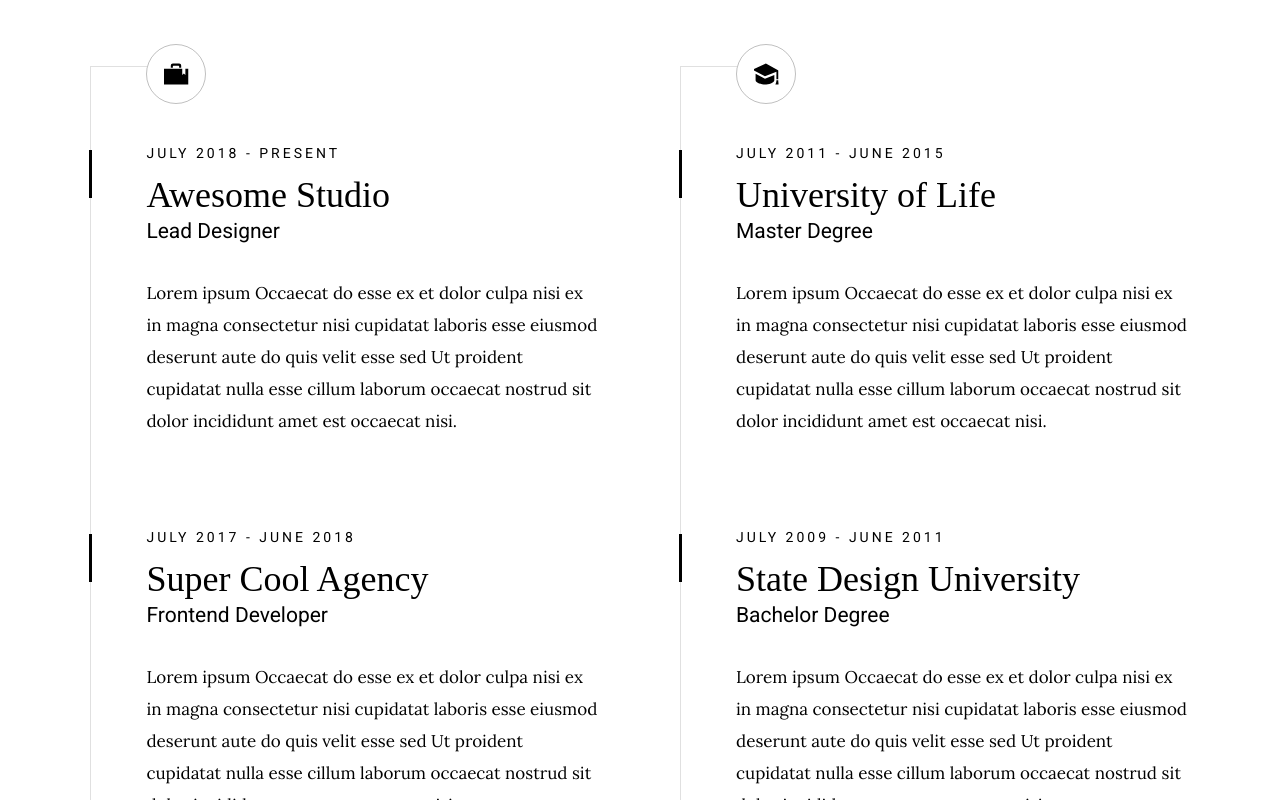
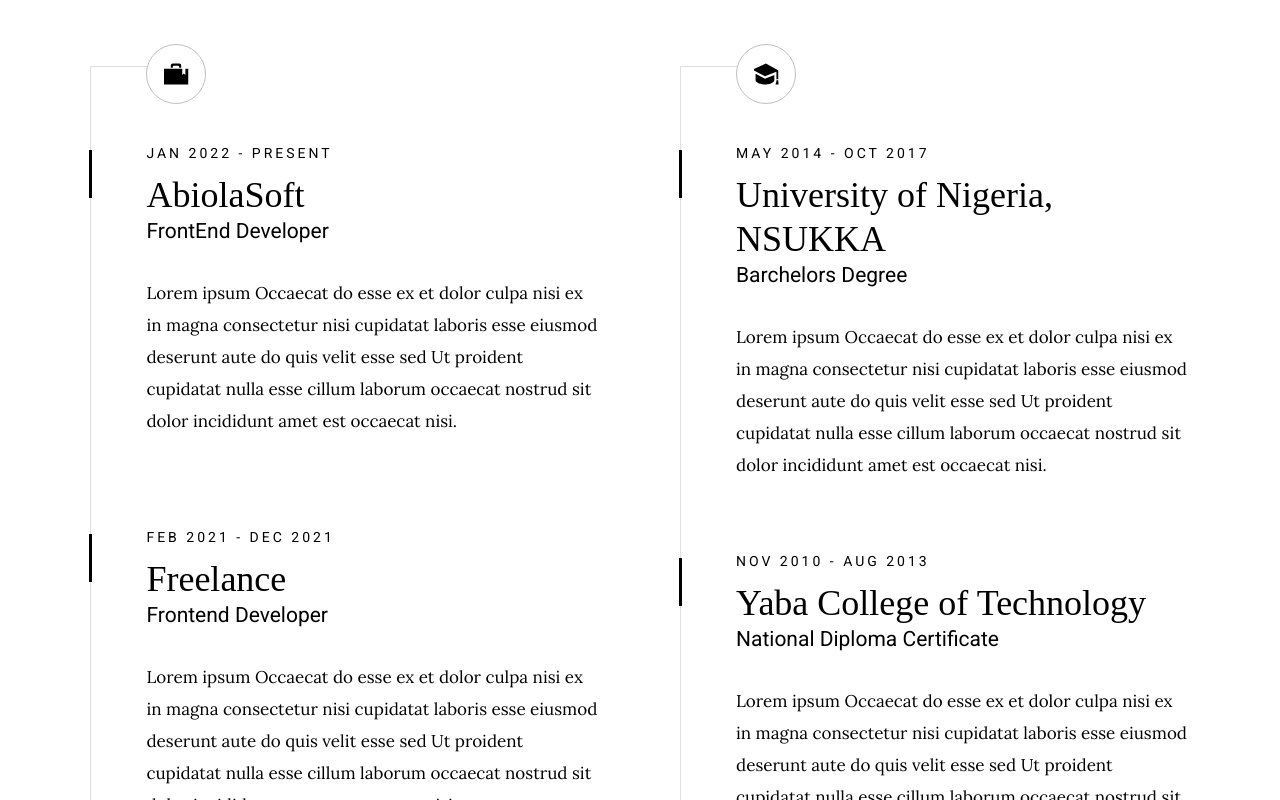
Before and after one commit to obaoyeoluwafemi/obaoye-portfolio, a plain HTML site: page index.html in a window 1280 px wide. Shown: the part 2000-2800 px from the top of the page. Drawn offline with Linux system fonts and the light colour scheme; a web font is replaced by a local one.

Commit message:
initial update of intro

```diff
--- a/index.html
+++ b/index.html
@@ -83,7 +83,7 @@
                 <h1>
                     Digital Designer <br>
                     and Web Developer <br>
-                    Based In Somewhere.
+                    Based In Nigeria.
                 </h1>
             </div>
 
@@ -183,9 +183,9 @@
                         <div class="timeline__block">
                             <div class="timeline__bullet"></div>
                             <div class="timeline__header">
-                                <p class="timeline__timeframe">July 2018 - Present</p>
-                                <h3 class="item-title">Awesome Studio</h3>
-                                <h5>Lead Designer</h5>
+                                <p class="timeline__timeframe">Jan 2022 - Present</p>
+                                <h3 class="item-title">AbiolaSoft</h3>
+                                <h5>FrontEnd Developer</h5>
                             </div>
                             <div class="timeline__desc">
                                 <p>Lorem ipsum Occaecat do esse ex et dolor culpa nisi ex in magna consectetur nisi
@@ -198,8 +198,8 @@
                         <div class="timeline__block">
                             <div class="timeline__bullet"></div>
                             <div class="timeline__header">
-                                <p class="timeline__timeframe">July 2017 - June 2018</p>
-                                <h3 class="item-title">Super Cool Agency</h3>
+                                <p class="timeline__timeframe">Feb 2021 - Dec 2021</p>
+                                <h3 class="item-title">Freelance</h3>
                                 <h5>Frontend Developer</h5>
                             </div>
                             <div class="timeline__desc">
@@ -213,9 +213,9 @@
                         <div class="timeline__block">
                             <div class="timeline__bullet"></div>
                             <div class="timeline__header">
-                                <p class="timeline__timeframe">March 2016 - June 2017</p>
-                                <h3 class="item-title">Epic Design Studio</h3>
-                                <h5>Frontend Developer</h5>
+                                <p class="timeline__timeframe">Oct 2018 - Nov 2019</p>
+                                <h3 class="item-title">FindWorka</h3>
+                                <h5>Intern (Web Development)</h5>
                             </div>
                             <div class="timeline__desc">
                                 <p>Lorem ipsum Occaecat do esse ex et dolor culpa nisi ex in magna consectetur nisi
@@ -238,9 +238,9 @@
                         <div class="timeline__block">
                             <div class="timeline__bullet"></div>
                             <div class="timeline__header">
-                                <p class="timeline__timeframe">July 2011 - June 2015</p>
-                                <h3 class="item-title">University of Life</h3>
-                                <h5>Master Degree</h5>
+                                <p class="timeline__timeframe">May 2014 - Oct 2017</p>
+                                <h3 class="item-title">University of Nigeria, NSUKKA</h3>
+                                <h5>Barchelors Degree</h5>
                             </div>
                             <div class="timeline__desc">
                                 <p>Lorem ipsum Occaecat do esse ex et dolor culpa nisi ex in magna consectetur nisi
@@ -253,9 +253,9 @@
                         <div class="timeline__block">
                             <div class="timeline__bullet"></div>
                             <div class="timeline__header">
-                                <p class="timeline__timeframe">July 2009 - June 2011</p>
-                                <h3 class="item-title">State Design University</h3>
-                                <h5>Bachelor Degree</h5>
+                                <p class="timeline__timeframe">Nov 2010 - Aug 2013</p>
+                                <h3 class="item-title">Yaba College of Technology</h3>
+                                <h5>National Diploma Certificate</h5>
                             </div>
                             <div class="timeline__desc">
                                 <p>Lorem ipsum Occaecat do esse ex et dolor culpa nisi ex in magna consectetur nisi
@@ -268,9 +268,9 @@
                         <div class="timeline__block">
                             <div class="timeline__bullet"></div>
                             <div class="timeline__header">
-                                <p class="timeline__timeframe">July 2005 - June 2009</p>
-                                <h3 class="item-title">School of Hard Knocks</h3>
-                                <h5>Bachelor Degree</h5>
+                                <p class="timeline__timeframe">June 2018 </p>
+                                <h3 class="item-title">CodeLagos</h3>
+                                <h5>Pyhton Prgramming Training</h5>
                             </div>
                             <div class="timeline__desc">
                                 <p>Lorem ipsum Occaecat do esse ex et dolor culpa nisi ex in magna consectetur nisi
```
